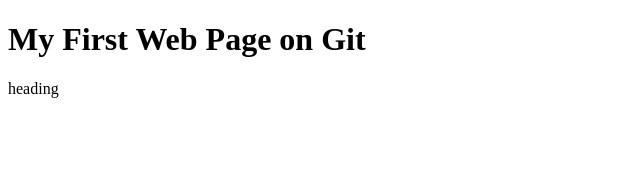
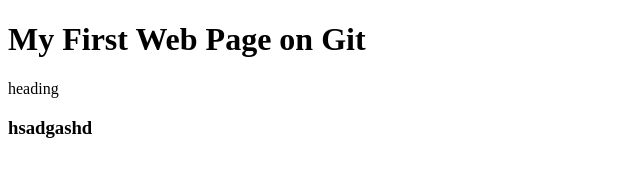
Before and after one commit to syedsohailshah/aptech_project, a plain HTML site: page index.html in a window 1280 px wide. Shown: the whole page, without its empty margins (0-640 px from the left). Drawn offline with Linux system fonts and the light colour scheme.

Commit message:
Update index.html this is mi final work

```diff
--- a/index.html
+++ b/index.html
@@ -8,5 +8,6 @@
 <body>
     <h1>My First Web Page on Git</h1
                                     <h2>heading</h2>
+<h3>hsadgashd</h3>
 </body>
 </html>
```
